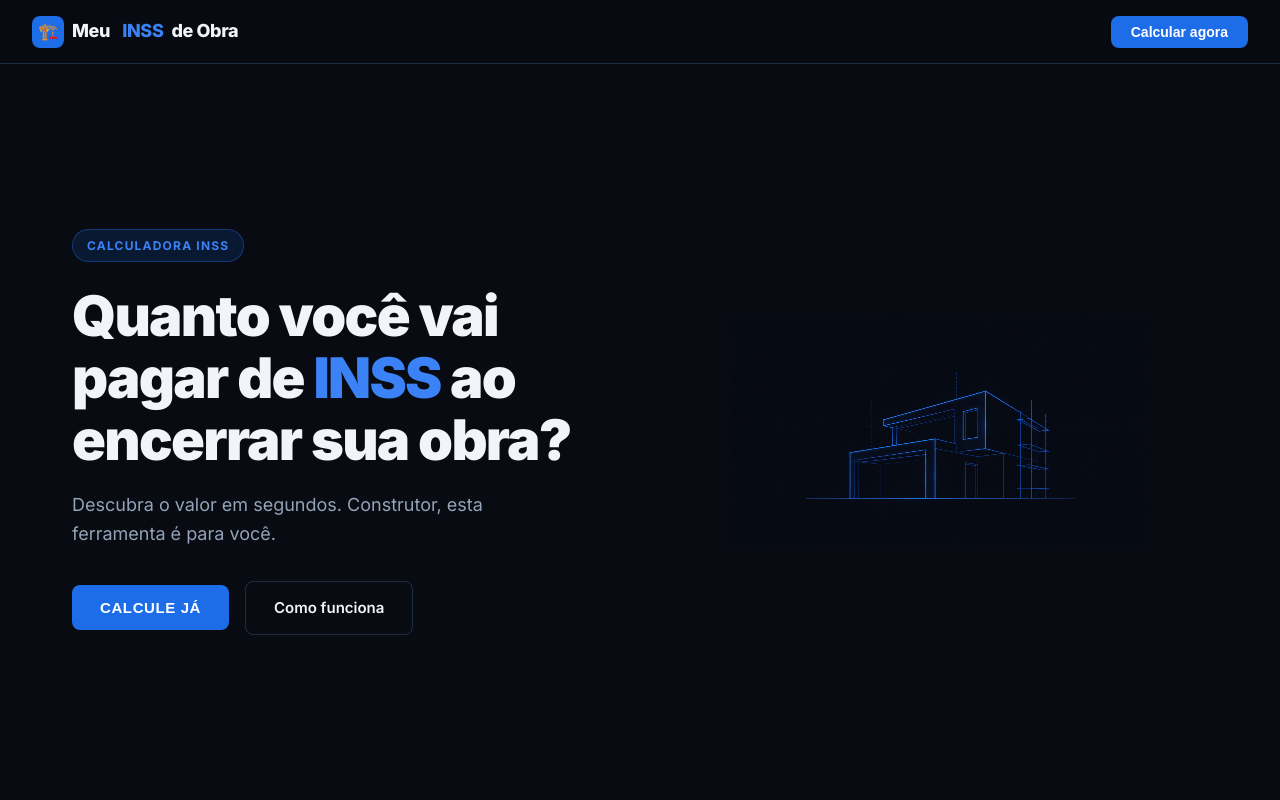
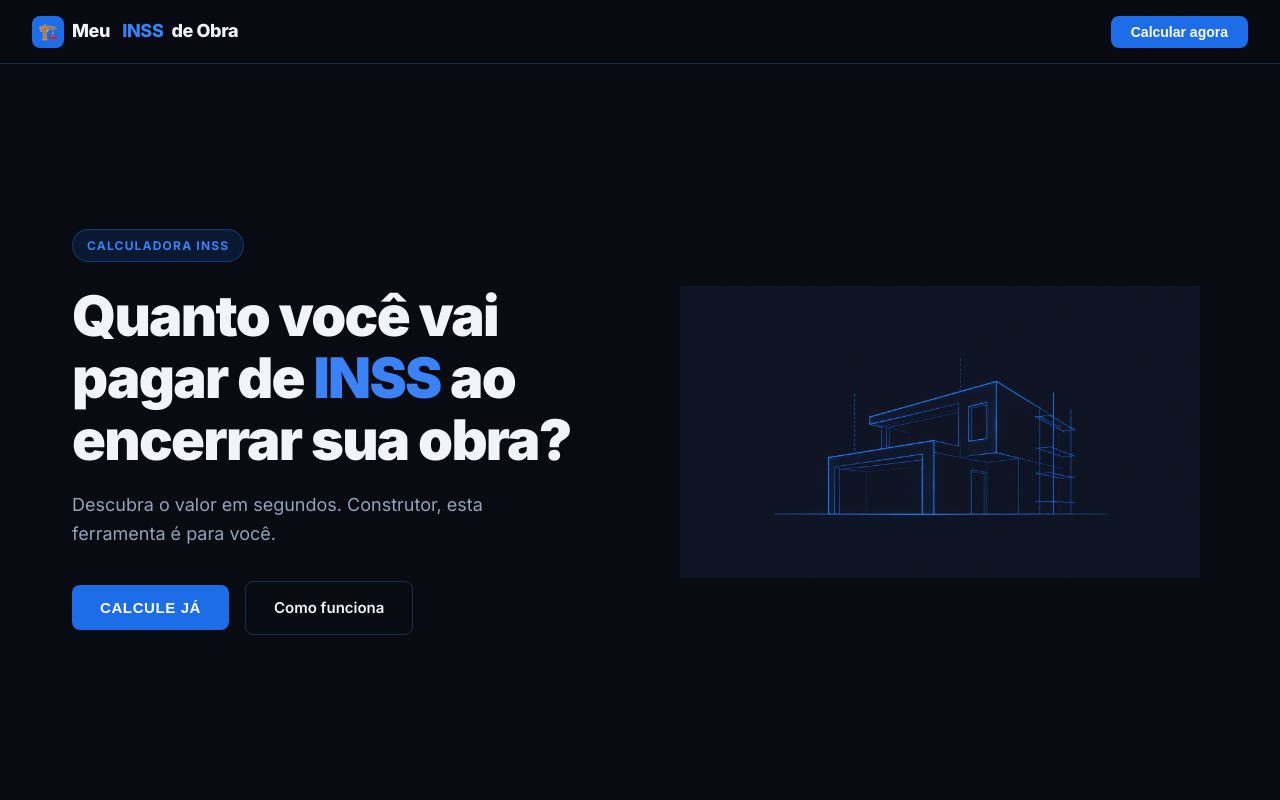
Before and after one commit to jv-rrocha/meu-inss-de-obra, a React (Vite) app: page / in a window 1280 px wide. Shown: the top 800 px of the page. Built offline with nearby package versions, Linux system fonts and the light colour scheme.

Commit message:
Update App.jsx

```diff
--- a/src/App.jsx
+++ b/src/App.jsx
@@ -29,7 +29,12 @@ function BuildingSVG() {
       src="/casa.png"
       alt="Casa moderna em construção"
       className="building-svg"
-      style={{ objectFit: 'contain', borderRadius: '12px' }}
+      style={{
+        objectFit: 'contain',
+        width: '100%',
+        maxWidth: '520px',
+        mixBlendMode: 'screen',
+      }}
     />
   )
 }
```
